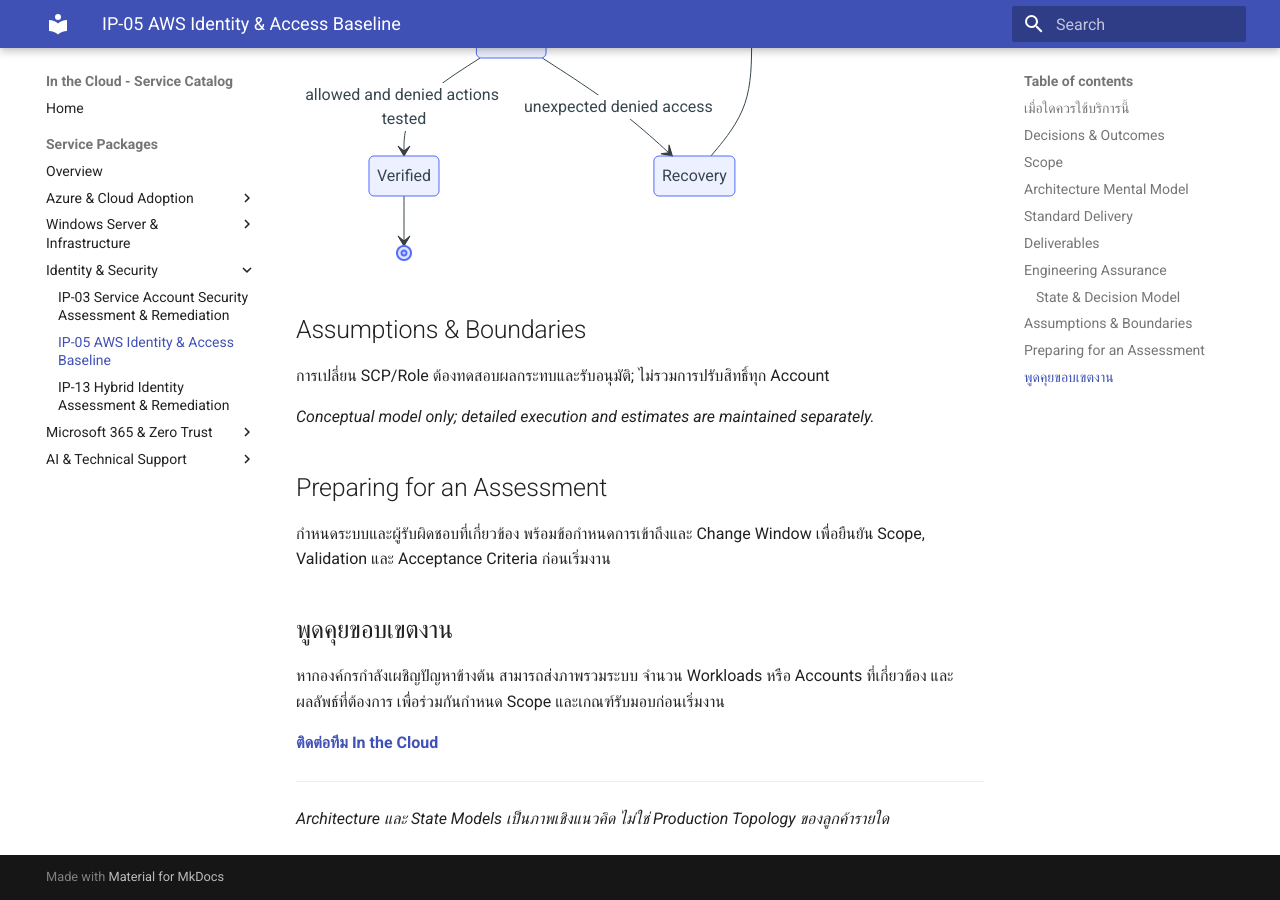
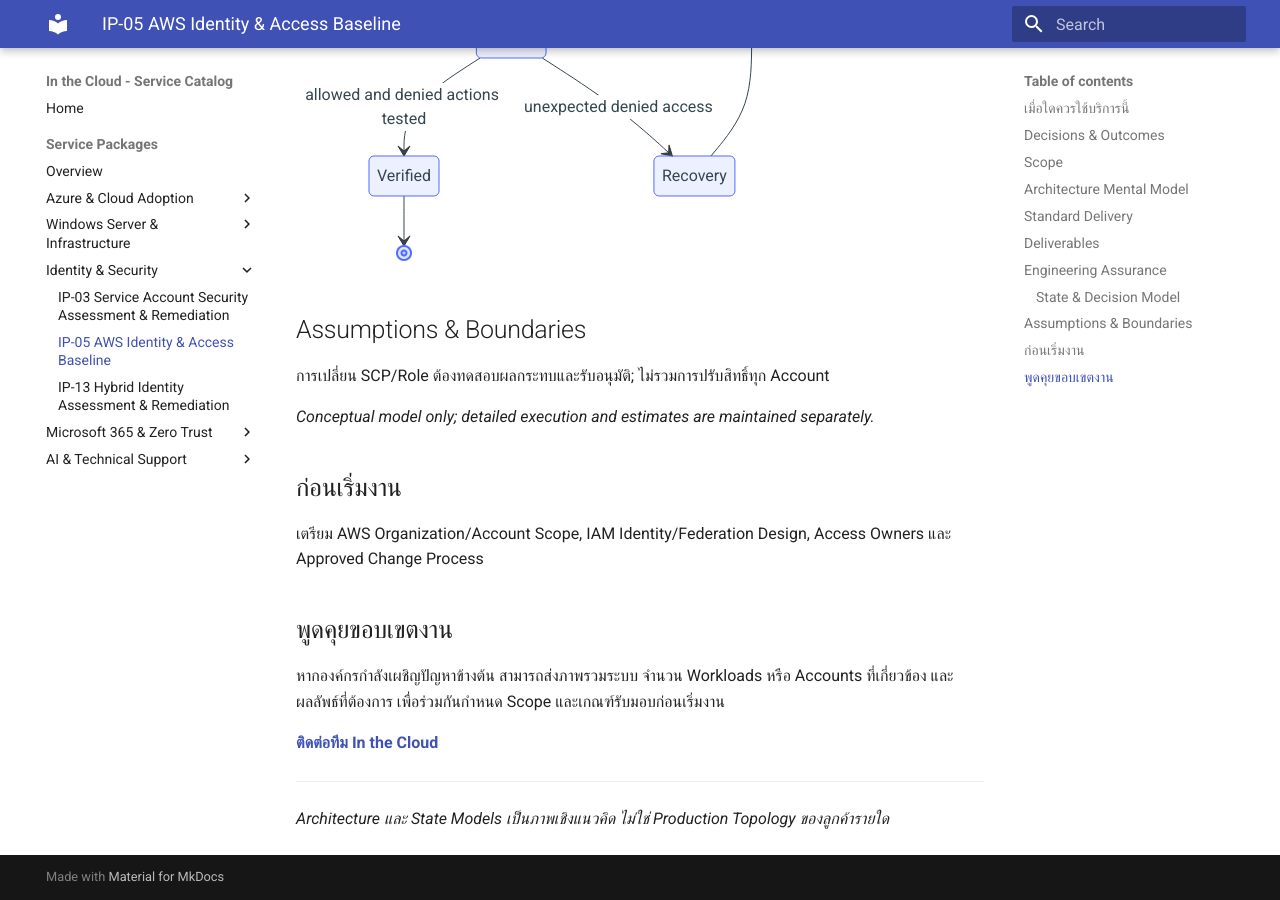
Before and after one commit to inthecloudth/service-catalog, an MkDocs documentation site: the page built from docs/services/ip-05-aws-identity-access-baseline.md, in a window 1280 px wide and 900 px high, scrolled down 2194 px. Built offline with MkDocs 1.6.1 and Material for MkDocs 9.7.7, drawn with Linux system fonts in a browser that asks for light colours.

Commit message:
docs(catalog): tailor engagement inputs for service decision makers

```diff
--- a/docs/services/ip-05-aws-identity-access-baseline.md
+++ b/docs/services/ip-05-aws-identity-access-baseline.md
@@ -81,9 +81,9 @@ stateDiagram-v2
 
 *Conceptual model only; detailed execution and estimates are maintained separately.*
 
-## Preparing for an Assessment
+## ก่อนเริ่มงาน
 
-กำหนดระบบและผู้รับผิดชอบที่เกี่ยวข้อง พร้อมข้อกำหนดการเข้าถึงและ Change Window เพื่อยืนยัน Scope, Validation และ Acceptance Criteria ก่อนเริ่มงาน
+เตรียม AWS Organization/Account Scope, IAM Identity/Federation Design, Access Owners และ Approved Change Process
 
 ## พูดคุยขอบเขตงาน
 
```
